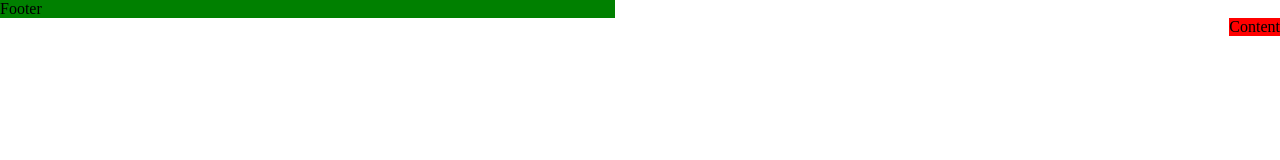
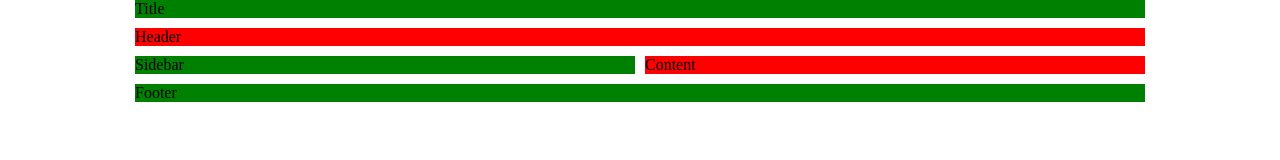
Before and after one commit to rickvieira192/modo_training_grid, a plain HTML site: page index.html in a window 1280 px wide. Drawn offline with Linux system fonts and the light colour scheme.

Commit message:
Atualização training grid

```diff
--- a/style.css
+++ b/style.css
@@ -5,6 +5,10 @@
 .grid{
     display: grid;
     grid-template-columns: 1fr 1fr;
+    grid-template-rows: 1fr 1fr 1fr 1fr;
+    grid-template-areas: "title title" "header header" "sidebar sidebar"
+                         "content content" "footer footer";
+                         grid-gap:10px;
 }
 .title{
     grid-area: title;
@@ -18,7 +22,7 @@
 .content{
     grid-area: content;
 }
-.title{
+.footer{
     grid-area: footer;
 }
 .grid div:nth-child(even){
@@ -28,3 +32,14 @@
 .grid div:nth-child(odd){
     background: green;
 }
+
+@media screen and (min-width:736px){
+
+    .grid{
+        display: grid;
+        grid-template-columns: 1fr 500px 500px 1fr;
+        grid-template-rows: 1fr 1fr 1fr 1fr;
+        grid-template-areas: ". title title . " ". header header . " ". sidebar content ."
+                             ". footer footer .";
+    }
+}
```
Also changed, not shown: index.html (+1 -3 lines).
